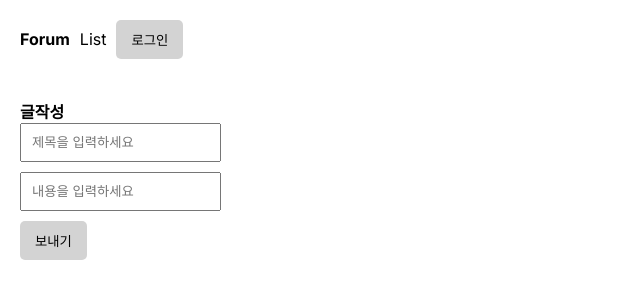
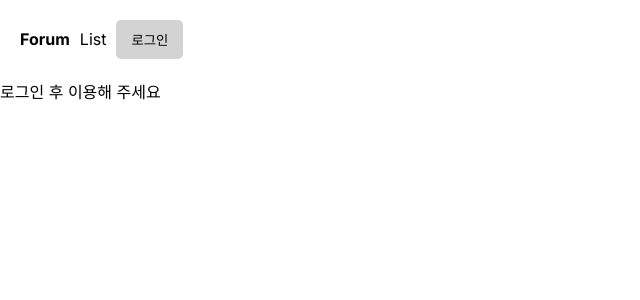
Before and after one commit to hey-ri/next-forum, a Next.js app: page /write in a window 1280 px wide. Shown: the top 300 px of the page, without its empty margins (0-640 px from the left). Built offline with nearby package versions, Linux system fonts and the light colour scheme; no server answers.

Commit message:
feat: 로그인 후 이용할 수 있게 변경

```diff
--- a/app/write/page.jsx
+++ b/app/write/page.jsx
@@ -1,4 +1,9 @@
-export default function Write() {
+import { authOptions } from '@/pages/api/auth/[...nextauth]';
+import { getServerSession } from 'next-auth';
+
+export default async function Write() {
+  const session = await getServerSession(authOptions);
+  if (session) {
     return (
       <div className="p-20">
         <h4>글작성</h4>
@@ -9,4 +14,7 @@ export default function Write() {
         </form>
       </div>
     );
+  } else {
+    return <div>로그인 후 이용해 주세요</div>;
   }
+}
```
Lines whose indentation alone changed are shown as unchanged.
